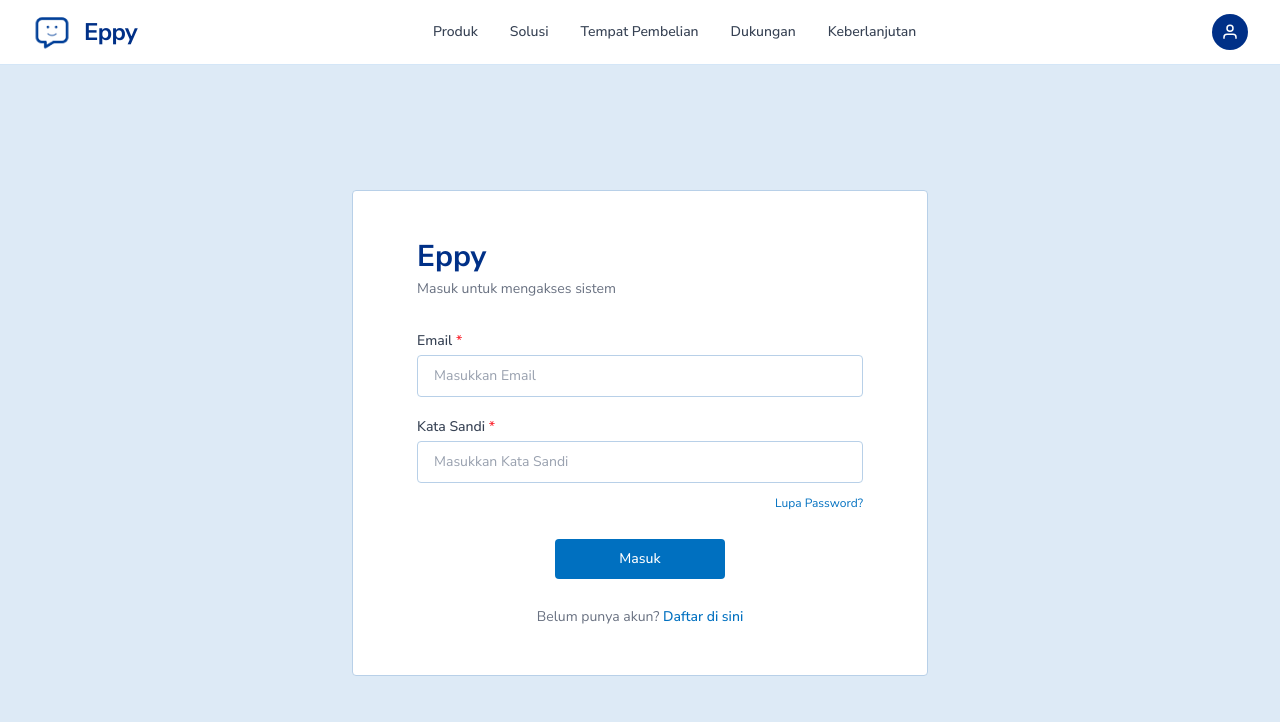
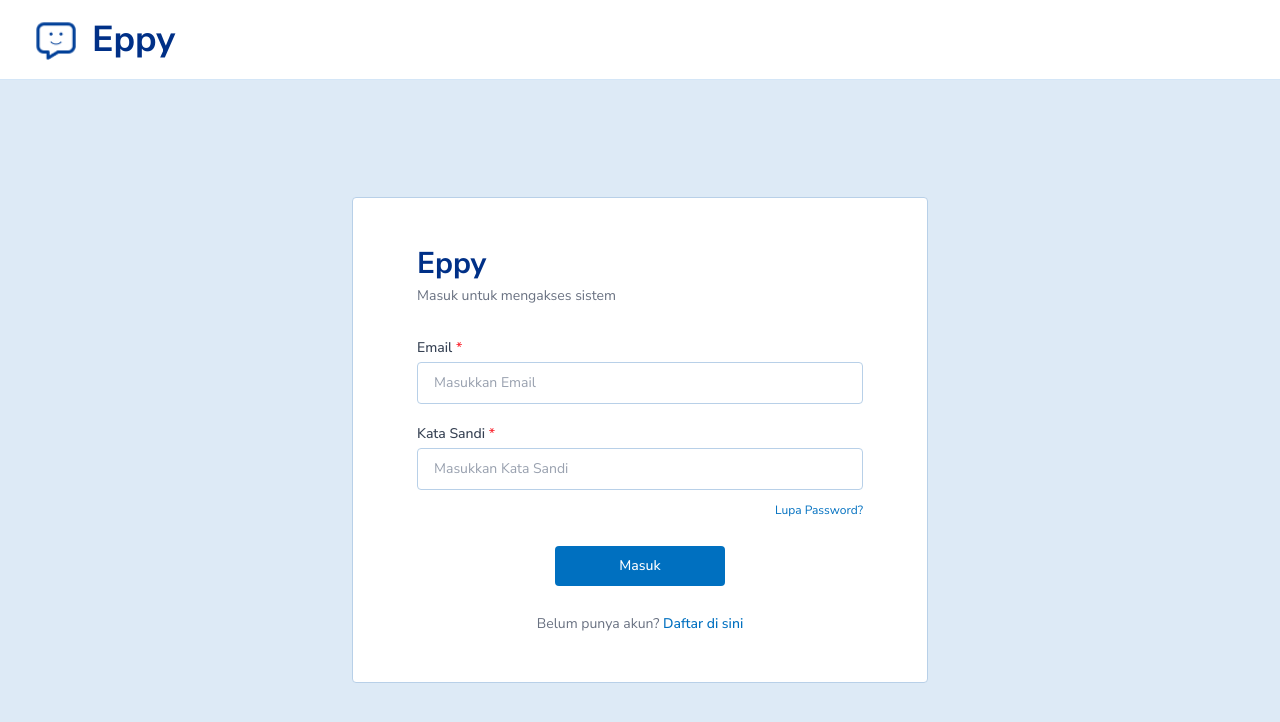
Before and after one commit to Eppy-Team/eppy-fe, a Next.js app: page /login in a window 1280 px wide. Shown: the top 722 px of the page. Built offline with nearby package versions, Linux system fonts and the light colour scheme.

Commit message:
implement profile dropdown, dashboard integration, chat UI improvements, knowledge base and ticket dashboard updates

```diff
--- a/src/app/(admin)/dashboard/page.tsx
+++ b/src/app/(admin)/dashboard/page.tsx
@@ -364,7 +364,11 @@
 
                       <div className="flex justify-center">
                         <button
-                          onClick={() => router.push(`/dashboard/conversation/${row.conversationId}`)}
+                          onClick={() => {
+                            console.log("conversationId:", row.conversationId);
+                            console.log("ROW:", row);
+                            router.push(`/dashboard/conversation/${row.conversationId}`);
+                          }}
                           className="flex items-center gap-1 px-3 py-1.5 text-xs font-medium text-white rounded-full hover:opacity-90"
                           style={{ backgroundColor: "#003087" }}>
                           Lihat Chatbot
--- a/src/app/(auth)/login/page.tsx
+++ b/src/app/(auth)/login/page.tsx
@@ -25,6 +25,7 @@
       setToken(data.data.accessToken);
       localStorage.setItem("eppy_role", data.data.user.role);
       localStorage.setItem("eppy_name", data.data.user.name);
+      localStorage.setItem("eppy_email", data.data.user.email);
       showToast("Login berhasil! Mengalihkan...", "success");
       setTimeout(() => {
         const role = data.data.user.role;
--- /dev/null
+++ b/src/components/layout/AdminLayout.tsx
@@ -0,0 +1,29 @@
+"use client";
+
+import { ReactNode } from "react";
+import AdminNavbar from "./AdminNavbar";
+import AdminSidebar from "./AdminSidebar";
+
+interface AdminLayoutProps {
+    children: ReactNode;
+    activeMenu: string;
+}
+
+export default function AdminLayout({
+    children,
+    activeMenu,
+}: AdminLayoutProps) {
+    return (
+        <div className="flex flex-col h-screen">
+            <AdminNavbar />
+
+            <div className="flex flex-1 overflow-hidden">
+                <AdminSidebar active={activeMenu} />
+
+                <main className="flex-1 overflow-y-auto bg-[#F0F7FF] p-8">
+                    {children}
+                </main>
+            </div>
+        </div>
+    );
+}
--- /dev/null
+++ b/src/components/layout/AdminNavbar.tsx
@@ -0,0 +1,33 @@
+"use client";
+
+import { useRouter } from "next/navigation";
+
+export default function AdminNavbar() {
+    const router = useRouter();
+
+    return (
+        <nav className="h-[72px] bg-white border-b border-[#D4E6F7] flex items-center justify-between px-8">
+            <div
+                className="flex items-center gap-3 cursor-pointer"
+                onClick={() => router.push("/dashboard")}
+            >
+                <img
+                    src="/images/eppy-logo.png"
+                    alt="Eppy"
+                    className="w-10 h-10"
+                />
+
+                <span className="text-[#003087] text-2xl font-bold">
+                    Eppy
+                </span>
+            </div>
+
+            <button
+                onClick={() => router.push("/login")}
+                className="w-11 h-11 rounded-full bg-[#003087] flex items-center justify-center"
+            >
+                {/* icon user */}
+            </button>
+        </nav>
+    );
+}
--- /dev/null
+++ b/src/components/layout/AdminSidebar.tsx
@@ -0,0 +1,58 @@
+"use client";
+
+import { useRouter } from "next/navigation";
+
+interface Props {
+    active: string;
+}
+
+export default function AdminSidebar({
+    active,
+}: Props) {
+    const router = useRouter();
+
+    const menus = [
+        {
+            title: "Dashboard Chatbot",
+            path: "/dashboard",
+        },
+        {
+            title: "Dashboard Tiket",
+            path: "/admin-tickets",
+        },
+        {
+            title: "Knowledge Based",
+            path: "/knowledge-base",
+        },
+    ];
+
+    return (
+        <aside className="w-[240px] bg-white border-r border-[#D4E6F7] flex flex-col justify-between">
+            <div className="p-4 space-y-2">
+                {menus.map((menu) => (
+                    <button
+                        key={menu.path}
+                        onClick={() => router.push(menu.path)}
+                        className={`w-full text-left px-4 py-3 rounded-lg font-medium transition
+            ${active === menu.path
+                                ? "bg-[#DDEAF6] text-[#003087]"
+                                : "text-gray-700"
+                            }`}
+                    >
+                        {menu.title}
+                    </button>
+                ))}
+            </div>
+
+            <div className="p-4">
+                <div className="flex items-center gap-3">
+                    <div className="w-10 h-10 rounded-full bg-[#003087]" />
+
+                    <span className="font-semibold text-[#003087]">
+                        Pricilia Gladys
+                    </span>
+                </div>
+            </div>
+        </aside>
+    );
+}
--- a/src/components/layout/Navbar.tsx
+++ b/src/components/layout/Navbar.tsx
@@ -1,76 +1,136 @@
 "use client";
 
+import { useEffect, useRef, useState } from "react";
 import { useRouter } from "next/navigation";
-import { useEffect, useState } from "react";
-import Link from "next/link";
-
-const navItems = [
-  { label: "Produk", url: "https://www.epson.co.id/id/viewcon/corporatesite/product/maincontent/index" },
-  { label: "Solusi", url: "https://www.epson.co.id/id/viewcon/corporatesite/solution/maincontent/index" },
-  { label: "Tempat Pembelian", url: "https://www.epson.co.id/id/viewcon/corporatesite/wheretobuy/maincontent/index" },
-  { label: "Dukungan", url: "https://www.epson.co.id/id/viewcon/corporatesite/support/maincontent/index" },
-  { label: "Keberlanjutan", url: "https://www.epson.co.id/id/viewcon/corporatesite/sustainability/maincontent/index" },
-];
+import { usePathname } from "next/navigation";
 
 export default function Navbar() {
   const router = useRouter();
+  const pathname = usePathname();
+
   const [userName, setUserName] = useState("");
+  const [userEmail, setUserEmail] = useState("");
+  const [showMenu, setShowMenu] = useState(false);
+
+  const isAuthPage =
+    pathname === "/login" ||
+    pathname === "/register" ||
+    pathname === "/forgot-password" ||
+    pathname === "/reset-password";
+
+  const menuRef = useRef<HTMLDivElement>(null);
 
   useEffect(() => {
     const name = localStorage.getItem("eppy_name");
+    const email = localStorage.getItem("eppy_email");
+
     if (name) setUserName(name);
+    if (email) setUserEmail(email);
+  }, []);
+
+  useEffect(() => {
+    function handleClickOutside(event: MouseEvent) {
+      if (
+        menuRef.current &&
+        !menuRef.current.contains(event.target as Node)
+      ) {
+        setShowMenu(false);
+      }
+    }
+
+    document.addEventListener("mousedown", handleClickOutside);
+
+    return () => {
+      document.removeEventListener("mousedown", handleClickOutside);
+    };
   }, []);
 
   const handleLogout = () => {
     localStorage.removeItem("eppy_token");
     localStorage.removeItem("eppy_role");
     localStorage.removeItem("eppy_name");
+    localStorage.removeItem("eppy_email");
+
     router.push("/login");
   };
 
   return (
-    <nav className="w-full bg-white border-b px-8 py-3 flex items-center justify-between sticky top-0 z-50"
-      style={{ borderColor: "#D4E6F7" }}>
+    <nav
+      className="w-full h-20 bg-white border-b flex items-center justify-between px-8 sticky top-0 z-50"
+      style={{ borderColor: "#D4E6F7" }}
+    >
       {/* Logo */}
-      <button onClick={() => router.push("/chat")} className="flex items-center gap-3">
-        <img src="/images/eppy-logo.png" alt="Eppy" className="w-10 h-10 object-contain" />
-        <span className="font-bold text-2xl tracking-tight" style={{ color: "#003087" }}>Eppy</span>
+      <button
+        onClick={() => router.push("/chat")}
+        className="flex items-center gap-3"
+      >
+        <img
+          src="/images/eppy-logo.png"
+          alt="Eppy"
+          className="w-12 h-12 object-contain"
+        />
+
+        <span
+          className="font-bold text-4xl"
+          style={{ color: "#003087" }}
+        >
+          Eppy
+        </span>
       </button>
 
-      {/* Nav Links */}
-      <div className="flex items-center gap-8">
-        {navItems.map((item) => (
-          <Link
-            key={item.label}
-            href={item.url}
-            target="_blank"
-            rel="noopener noreferrer"
-            className="text-sm text-gray-700 font-medium transition-colors hover:text-blue-700"
+      {/* Profile */}
+      {!isAuthPage && (
+        <div className="relative" ref={menuRef}>
+          <button
+            onClick={() => setShowMenu(!showMenu)}
+            className="w-12 h-12 rounded-full flex items-center justify-center"
+            style={{ backgroundColor: "#003087" }}
           >
-            {item.label}
-          </Link>
-        ))}
-      </div>
+            <svg
+              width="20"
+              height="20"
+              viewBox="0 0 24 24"
+              fill="none"
+              stroke="white"
+              strokeWidth="2"
+            >
+              <path d="M20 21v-2a4 4 0 0 0-4-4H8a4 4 0 0 0-4 4v2" />
+              <circle cx="12" cy="7" r="4" />
+            </svg>
+          </button>
 
-      {/* User Info + Logout */}
-      <div className="flex items-center gap-3">
-        {userName && (
-          <span className="text-sm font-medium text-gray-700">
-            Halo, {userName}
-          </span>
-        )}
-        <button
-          onClick={handleLogout}
-          className="w-9 h-9 rounded-full flex items-center justify-center hover:opacity-80 transition-opacity"
-          style={{ backgroundColor: "#003087" }}
-          title="Logout"
-        >
-          <svg width="18" height="18" viewBox="0 0 24 24" fill="none" stroke="white" strokeWidth="2">
-            <path d="M20 21v-2a4 4 0 0 0-4-4H8a4 4 0 0 0-4 4v2" />
-            <circle cx="12" cy="7" r="4" />
-          </svg>
-        </button>
-      </div>
+          {showMenu && (
+            <div className="absolute right-0 mt-3 w-72 bg-white rounded-2xl shadow-xl border border-gray-200 overflow-hidden">
+              <div className="px-5 py-4 border-b">
+                <p className="font-semibold text-gray-900">
+                  {userName}
+                </p>
+
+                <p className="text-sm text-gray-500">
+                  {userEmail}
+                </p>
+              </div>
+
+              <button
+                onClick={() => {
+                  setShowMenu(false);
+                  router.push("/forgot-password");
+                }}
+                className="w-full text-left px-5 py-3 hover:bg-gray-50 transition"
+              >
+                Ubah Kata Sandi
+              </button>
+
+              <button
+                onClick={handleLogout}
+                className="w-full text-left px-5 py-3 text-red-600 hover:bg-red-50 transition"
+              >
+                Keluar
+              </button>
+            </div>
+          )}
+        </div>
+      )}
     </nav>
   );
 }
```
Also changed, not shown: src/app/(admin)/dashboard/conversation/[conversationId]/page.tsx (added, +61 -0 lines).
